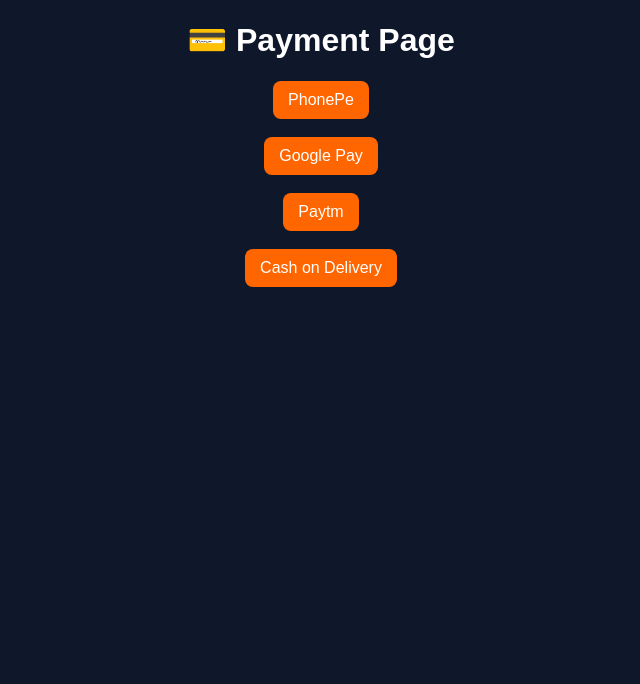
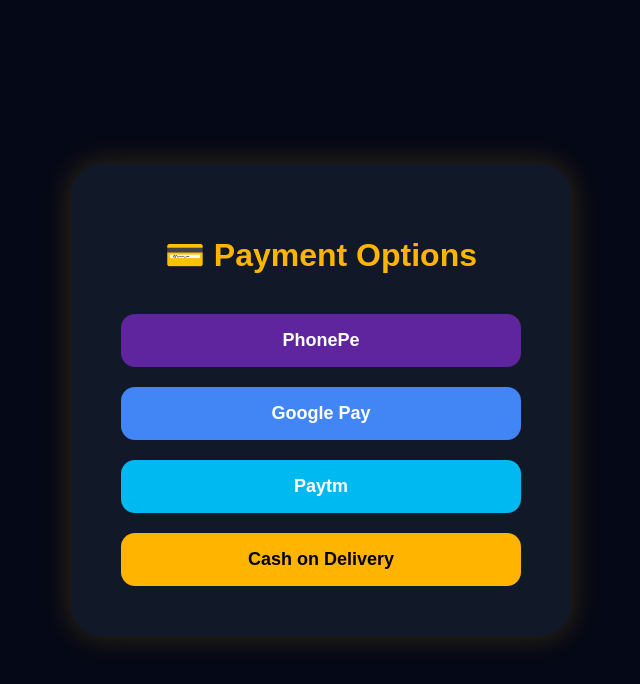
Before and after one commit to Amarnadh9676/bro-fries, a React (Vite) app in the folder bro-fries/: page /payment in a window 1280 px wide. Shown: the top 684 px of the page, without its empty margins (319-959 px from the left). Built offline with nearby package versions, Linux system fonts and the light colour scheme.

Commit message:
premium payment page

```diff
--- a/bro-fries/src/pages/Payment.jsx
+++ b/bro-fries/src/pages/Payment.jsx
@@ -13,33 +13,113 @@
   }
 
   return (
-    <div style={{ textAlign: "center" }}>
 
-      <h1>💳 Payment Page</h1>
+    <div
+      style={{
+        background: "#050816",
+        minHeight: "100vh",
+        color: "white",
+        display: "flex",
+        justifyContent: "center",
+        alignItems: "center",
+        fontFamily: "Arial"
+      }}
+    >
 
-      <button onClick={phonepe}>
-        PhonePe
-      </button>
+      <div
+        style={{
+          background: "#111827",
+          padding: "50px",
+          borderRadius: "30px",
+          width: "400px",
+          textAlign: "center",
+          boxShadow: "0 0 30px rgba(255,180,0,0.2)"
+        }}
+      >
 
-      <br /><br />
+        <h1
+          style={{
+            color: "#ffb400",
+            marginBottom: "40px"
+          }}
+        >
+          💳 Payment Options
+        </h1>
 
-      <button onClick={gpay}>
-        Google Pay
-      </button>
+        <button
+          onClick={phonepe}
+          style={{
+            width: "100%",
+            padding: "16px",
+            marginBottom: "20px",
+            background: "#5f259f",
+            color: "white",
+            border: "none",
+            borderRadius: "14px",
+            fontSize: "18px",
+            cursor: "pointer",
+            fontWeight: "bold"
+          }}
+        >
+          PhonePe
+        </button>
 
-      <br /><br />
+        <button
+          onClick={gpay}
+          style={{
+            width: "100%",
+            padding: "16px",
+            marginBottom: "20px",
+            background: "#4285F4",
+            color: "white",
+            border: "none",
+            borderRadius: "14px",
+            fontSize: "18px",
+            cursor: "pointer",
+            fontWeight: "bold"
+          }}
+        >
+          Google Pay
+        </button>
 
-      <button onClick={paytm}>
-        Paytm
-      </button>
+        <button
+          onClick={paytm}
+          style={{
+            width: "100%",
+            padding: "16px",
+            marginBottom: "20px",
+            background: "#00b9f1",
+            color: "white",
+            border: "none",
+            borderRadius: "14px",
+            fontSize: "18px",
+            cursor: "pointer",
+            fontWeight: "bold"
+          }}
+        >
+          Paytm
+        </button>
 
-      <br /><br />
+        <button
+          style={{
+            width: "100%",
+            padding: "16px",
+            background: "#ffb400",
+            color: "black",
+            border: "none",
+            borderRadius: "14px",
+            fontSize: "18px",
+            cursor: "pointer",
+            fontWeight: "bold"
+          }}
+        >
+          Cash on Delivery
+        </button>
 
-      <button>
-        Cash on Delivery
-      </button>
+      </div>
 
     </div>
+
   );
 }
 
```
